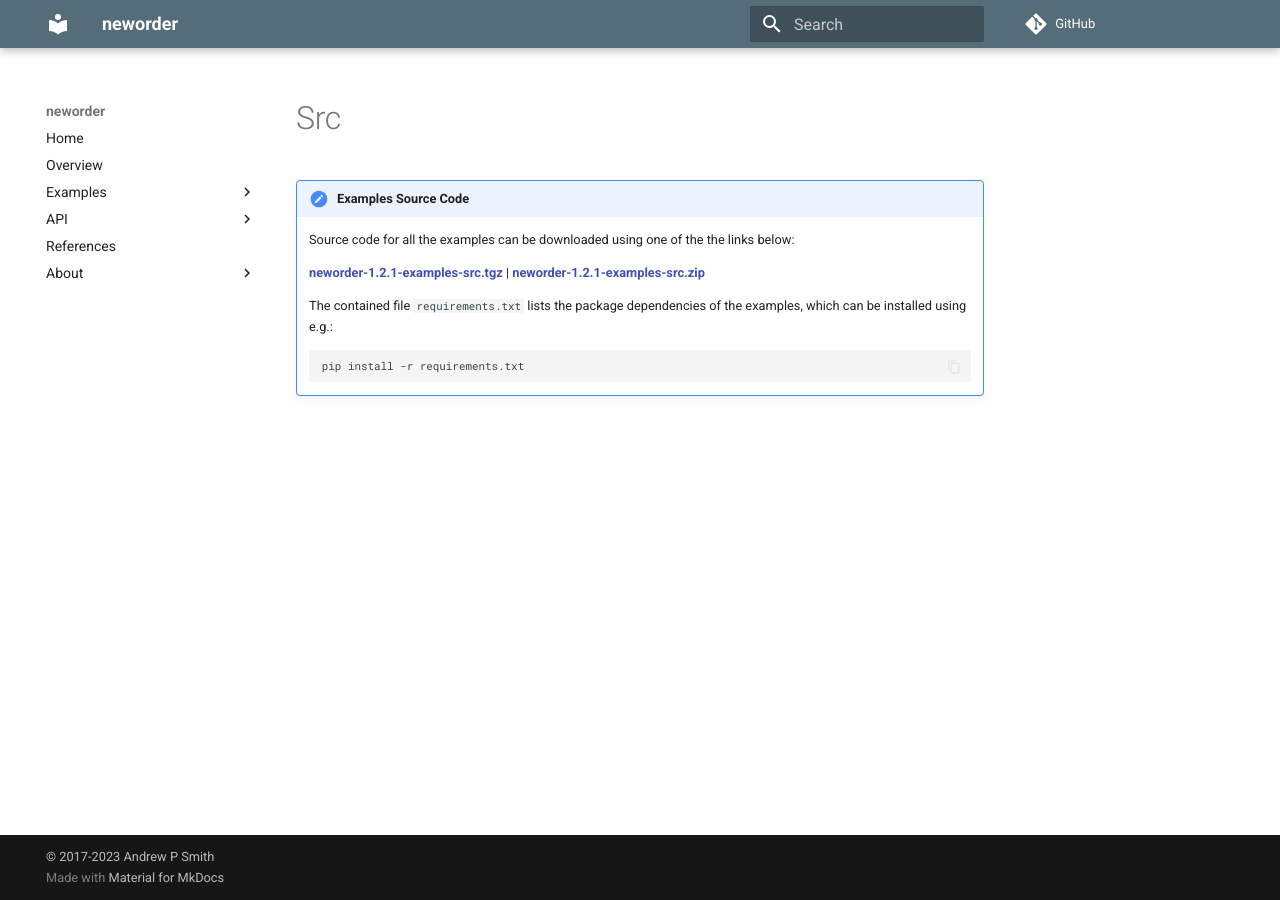
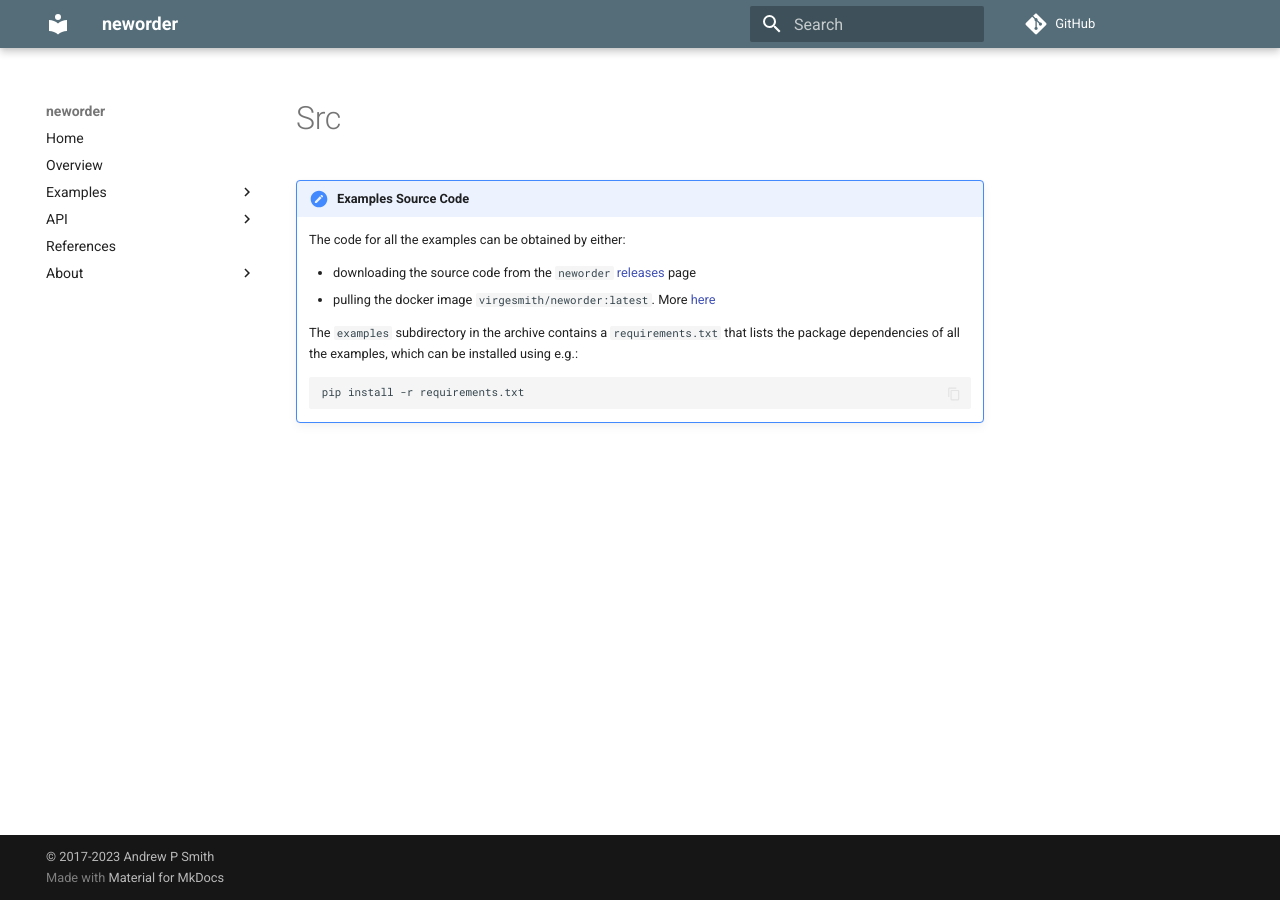
Before and after one commit to virgesmith/neworder, an MkDocs documentation site: the page built from docs/examples/src.md, in a window 1280 px wide. Built offline with MkDocs 1.6.1 and Material for MkDocs 9.7.7, drawn with Linux system fonts in a browser that asks for light colours; comment, search, counter and statistics services are not loaded.

Commit message:
doc updates

````diff
--- a/docs/examples/src.md
+++ b/docs/examples/src.md
@@ -1,9 +1,10 @@
 !!! note "Examples Source Code"
-    Source code for all the examples can be downloaded using one of the the links below:
+    The code for all the examples can be obtained by either:
 
-    **[neworder-1.2.1-examples-src.tgz](./neworder-1.2.1-examples-src.tgz)** | **[neworder-1.2.1-examples-src.zip](./neworder-1.2.1-examples-src.zip)**
+    - downloading the source code from the `neworder` [releases](https://github.com/virgesmith/neworder/releases) page
+    - pulling the docker image `virgesmith/neworder:latest`. More [here](/#docker)
 
-    The contained file `requirements.txt` lists the package dependencies of the examples, which can be installed using e.g.:
+    The `examples` subdirectory in the archive contains a `requirements.txt` that lists the package dependencies of all the examples, which can be installed using e.g.:
 
     ```sh
     pip install -r requirements.txt
````
Also changed, not shown: README.md (+2 -2 lines), docs/developer.md (+4 -2 lines), docs/examples/n-body.md (deleted, +0 -21 lines), 10 other files.
